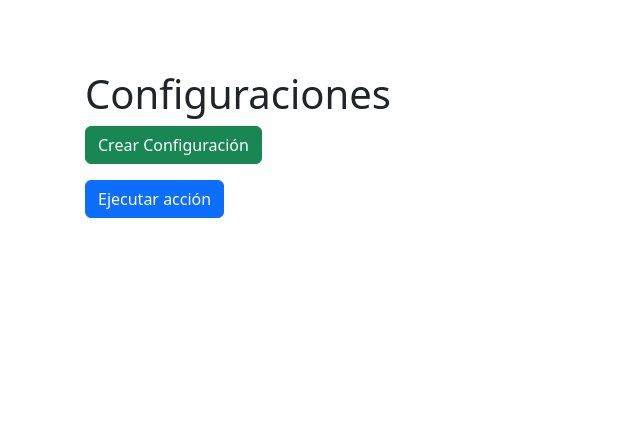
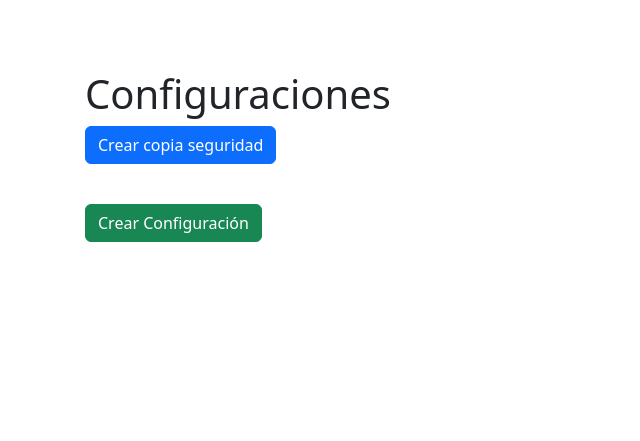
Before and after one commit to EPSZ-DAW2/daw2-2022_01_comenta_libros, a Yii app: template basic/views/configuraciones/index.php in a window 1280 px wide. Shown: the top 441 px of the page, without its empty margins (0-640 px from the left). Run offline with PHP 8.4 and a stand-in for Yii, Linux system fonts and the light colour scheme; the template is opened without the code that fills it, so the values that code supplies are empty; some libraries are stand-ins or nearby versions.

Commit message:
botones configuracion

```diff
--- a/basic/views/configuraciones/index.php
+++ b/basic/views/configuraciones/index.php
@@ -15,11 +15,10 @@ $this->params['breadcrumbs'][] = $this->title;
 <div class="configuraciones-index">
 
     <h1><?= Html::encode($this->title) ?></h1>
+	<p><?= Html::a('Crear copia seguridad', ['configuraciones/copiaseguridad'], ['class' => 'btn btn-primary']) ?></p>
+	<br/>
+    <p><?= Html::a(Yii::t('app', 'Crear Configuración'), ['create'], ['class' => 'btn btn-success']) ?></p>
 
-    <p>
-        <?= Html::a(Yii::t('app', 'Crear Configuración'), ['create'], ['class' => 'btn btn-success']) ?>
-    </p>
-    <?= Html::a('Ejecutar acción', ['configuraciones/copiaseguridad'], ['class' => 'btn btn-primary']) ?>
     <?php Pjax::begin(); ?>
     <?php // echo $this->render('_search', ['model' => $searchModel]); ?>
 
```
